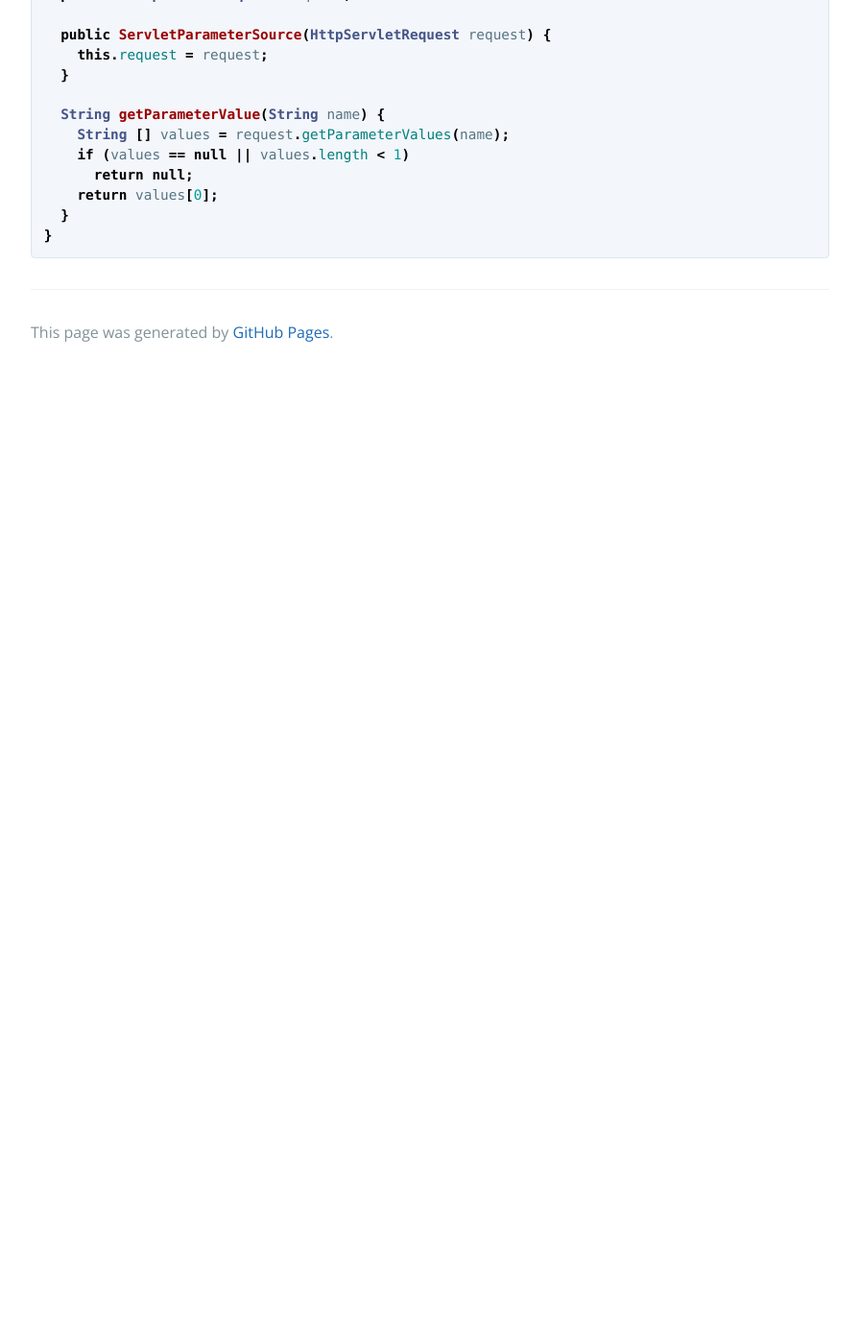
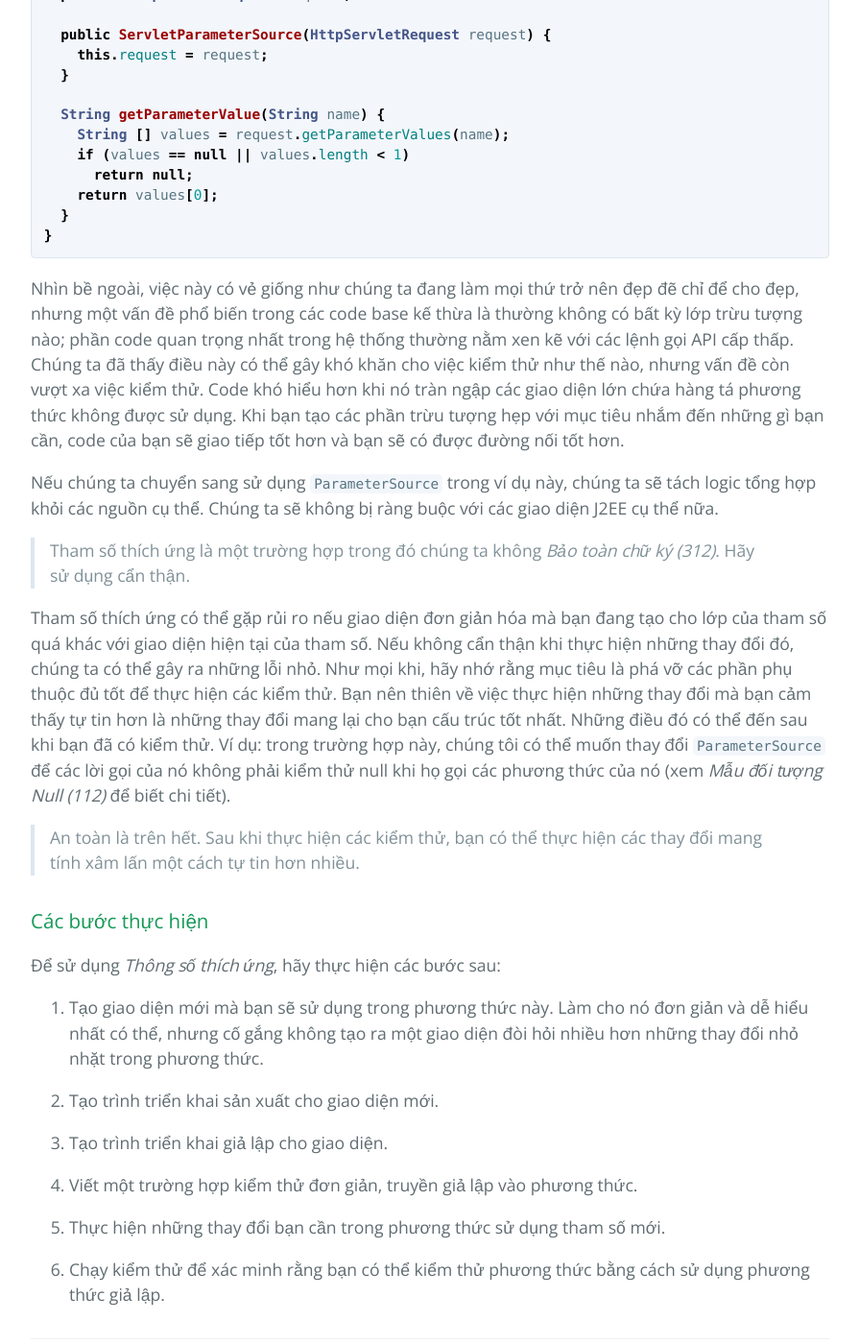
Before and after one commit to HaiBV/haibv.github.io, a Jekyll site: the page built from working-effectively-with-legacy-code/chapter-25-dependency-breaking-techniques.md, in a window 1280 px wide and 1400 px high, scrolled down 3366 px. Shown: the whole window at 96% size, without its empty margins (192-1087 px from the left). Built offline with Jekyll 4.4.1, drawn with Linux system fonts in a browser that asks for light colours; our own code applies the rules of GitHub Pages for plain Markdown files; before the commit the page ends 3756 px from its top, so only the background shows below that; some of the changed text lies outside the part shown.

Commit message:
Book - Working Efectively with Legacy Code - P3 - C25

````diff
--- a/working-effectively-with-legacy-code/chapter-25-dependency-breaking-techniques.md
+++ b/working-effectively-with-legacy-code/chapter-25-dependency-breaking-techniques.md
@@ -10,13 +10,13 @@ Những kỹ thuật này không ngay lập tức làm cho thiết kế của b
 
 > Một số cách tái cấu trúc trong chương này đã được Martin Fowler mô tả trong cuốn sách _Tái cấu trúc: Cải thiện thiết kế mã hiện có (Refactoring: Improving the Design of Existing Code)_ (Addison-Wesley, 1999). Tôi đã đưa chúng vào đây với một số thay đổi. Chúng đã được thiết kế riêng để có thể sử dụng an toàn mà không cần kiểm thử.
 
-## Tham số thích nghi (Adapt Parameter)
+## Tham số thích ứng (Adapt Parameter)
 
 Khi thực hiện thay đổi với các phương thức, vấn đề đau đầu tôi thường gặp phải là sự phụ thuộc do các tham số của phương thức gây ra. Đôi khi tôi cảm thấy khó tạo được tham số mình cần; hoặc là, tôi cần kiểm thử tác động của phương thức lên tham số. Trong nhiều trường hợp, điều đó không hề dễ dàng với lớp của tham số. Nếu lớp đó là lớp mà tôi có thể sửa đổi, tôi có thể sử dụng _Trích xuất Giao diện (362)_ để phá bỏ sự phụ thuộc. _Trích xuất Giao diện_ thường là lựa chọn tốt nhất khi muốn phá bỏ sự phụ thuộc của tham số.
 
 Nói chung, chúng ta muốn làm điều gì đó thật đơn giản để phá bỏ các phần phụ thuộc cản trở việc kiểm thử, một điều gì đó không có khả năng xảy ra lỗi. Tuy nhiên, trong một số trường hợp, _Trích xuất Giao diện (362)_ hoạt động không tốt lắm. Nếu loại tham số ở mức khá thấp hoặc dành riêng cho một số công nghệ triển khai thì việc trích xuất giao diện có thể phản tác dụng hoặc không thể thực hiện được.
 
-> Sử dụng _Tham số thích nghi_ khi bạn không thể sử dụng _Trích xuất Giao diện (362)_ với lớp của tham số hoặc khi tham số đó khó giả mạo.
+> Sử dụng _Tham số thích ứng_ khi bạn không thể sử dụng _Trích xuất Giao diện (362)_ với lớp của tham số hoặc khi tham số đó khó giả mạo.
 
 Dưới đây là một ví dụ:
 
@@ -90,3 +90,29 @@ class ServletParameterSource implements ParameterSource
   }
 }
 ```
+
+Nhìn bề ngoài, việc này có vẻ giống như chúng ta đang làm mọi thứ trở nên đẹp đẽ chỉ để cho đẹp, nhưng một vấn đề phổ biến trong các code base kế thừa là thường không có bất kỳ lớp trừu tượng nào; phần code quan trọng nhất trong hệ thống thường nằm xen kẽ với các lệnh gọi API cấp thấp. Chúng ta đã thấy điều này có thể gây khó khăn cho việc kiểm thử như thế nào, nhưng vấn đề còn vượt xa việc kiểm thử. Code khó hiểu hơn khi nó tràn ngập các giao diện lớn chứa hàng tá phương thức không được sử dụng. Khi bạn tạo các phần trừu tượng hẹp với mục tiêu nhắm đến những gì bạn cần, code của bạn sẽ giao tiếp tốt hơn và bạn sẽ có được đường nối tốt hơn.
+
+Nếu chúng ta chuyển sang sử dụng `ParameterSource` trong ví dụ này, chúng ta sẽ tách logic tổng hợp khỏi các nguồn cụ thể. Chúng ta sẽ không bị ràng buộc với các giao diện J2EE cụ thể nữa.
+
+> Tham số thích ứng là một trường hợp trong đó chúng ta không _Bảo toàn chữ ký (312)_. Hãy sử dụng cẩn thận.
+
+Tham số thích ứng có thể gặp rủi ro nếu giao diện đơn giản hóa mà bạn đang tạo cho lớp của tham số quá khác với giao diện hiện tại của tham số. Nếu không cẩn thận khi thực hiện những thay đổi đó, chúng ta có thể gây ra những lỗi nhỏ. Như mọi khi, hãy nhớ rằng mục tiêu là phá vỡ các phần phụ thuộc đủ tốt để thực hiện các kiểm thử. Bạn nên thiên về việc thực hiện những thay đổi mà bạn cảm thấy tự tin hơn là những thay đổi mang lại cho bạn cấu trúc tốt nhất. Những điều đó có thể đến sau khi bạn đã có kiểm thử. Ví dụ: trong trường hợp này, chúng tôi có thể muốn thay đổi `ParameterSource` để các lời gọi của nó không phải kiểm thử null khi họ gọi các phương thức của nó (xem _Mẫu đối tượng Null (112)_ để biết chi tiết).
+
+> An toàn là trên hết. Sau khi thực hiện các kiểm thử, bạn có thể thực hiện các thay đổi mang tính xâm lấn một cách tự tin hơn nhiều.
+
+### Các bước thực hiện
+
+Để sử dụng _Thông số thích ứng_, hãy thực hiện các bước sau:
+
+1. Tạo giao diện mới mà bạn sẽ sử dụng trong phương thức này. Làm cho nó đơn giản và dễ hiểu nhất có thể, nhưng cố gắng không tạo ra một giao diện đòi hỏi nhiều hơn những thay đổi nhỏ nhặt trong phương thức.
+
+2. Tạo trình triển khai sản xuất cho giao diện mới.
+
+3. Tạo trình triển khai giả lập cho giao diện.
+
+4. Viết một trường hợp kiểm thử đơn giản, truyền giả lập vào phương thức.
+
+5. Thực hiện những thay đổi bạn cần trong phương thức sử dụng tham số mới.
+
+6. Chạy kiểm thử để xác minh rằng bạn có thể kiểm thử phương thức bằng cách sử dụng phương thức giả lập.
````
